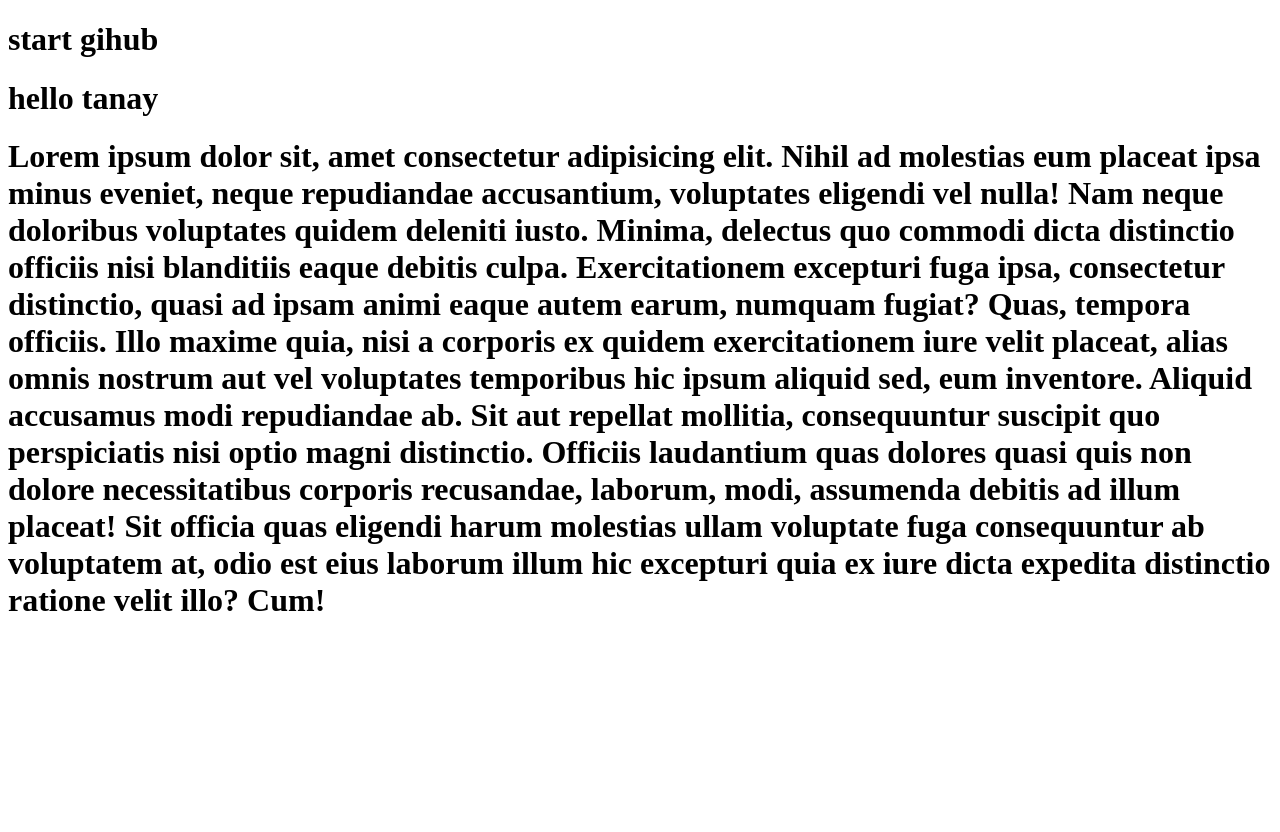
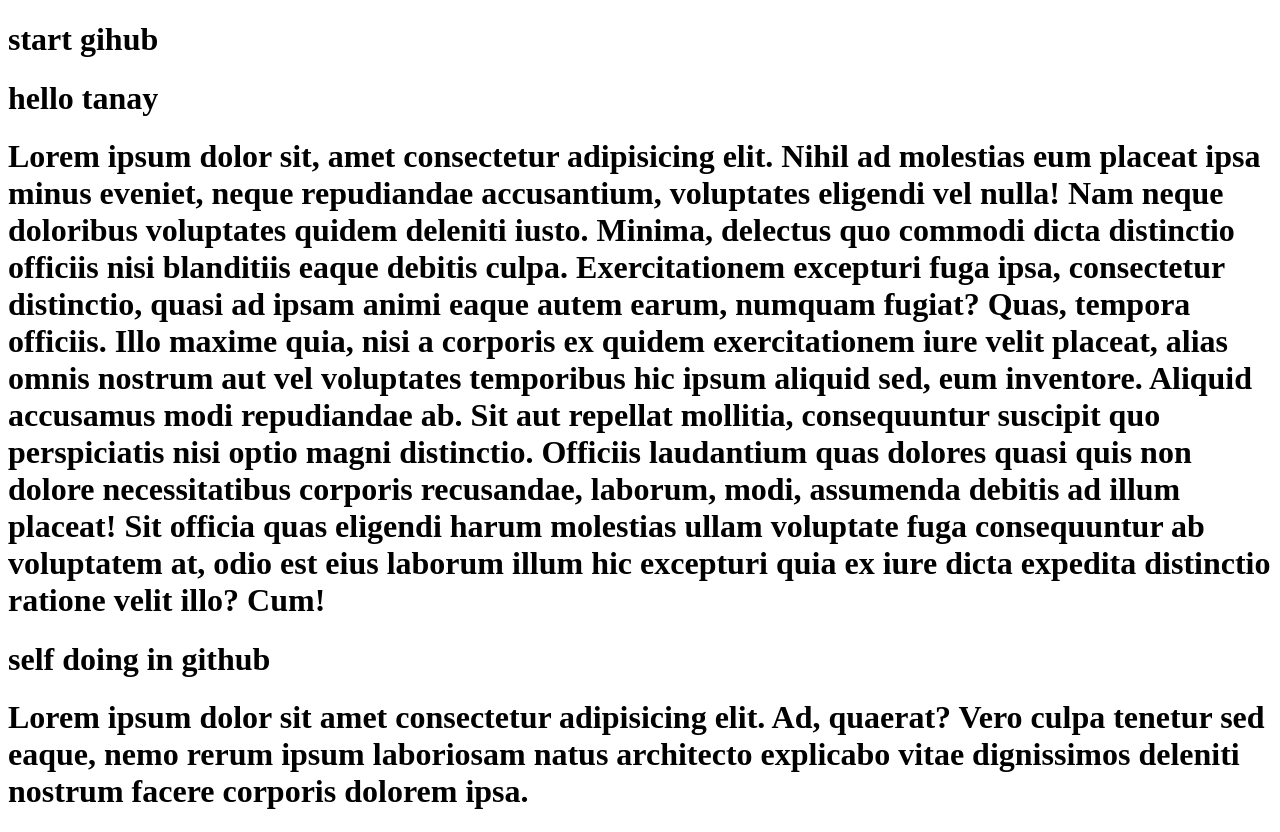
Before and after one commit to Tanay-software-engineer/Git-MERN, a plain HTML site: page index.html in a window 1280 px wide. Before the commit the page ends 800 px from the top, so only its background shows below. Drawn offline with Linux system fonts and the light colour scheme.

Commit message:
4 commit

```diff
--- a/index.html
+++ b/index.html
@@ -15,5 +15,10 @@
         Sit aut repellat mollitia, consequuntur suscipit quo perspiciatis nisi optio magni distinctio. Officiis laudantium quas dolores quasi quis non dolore necessitatibus corporis recusandae, laborum, modi, assumenda debitis ad illum placeat!
         Sit officia quas eligendi harum molestias ullam voluptate fuga consequuntur ab voluptatem at, odio est eius laborum illum hic excepturi quia ex iure dicta expedita distinctio ratione velit illo? Cum!
     </h1>
+    <h1>
+        self doing in github
+    </h1>
+    <h1>Lorem ipsum dolor sit amet consectetur adipisicing elit. Ad, quaerat? Vero culpa tenetur sed eaque, nemo rerum ipsum laboriosam natus architecto explicabo vitae dignissimos deleniti nostrum facere corporis dolorem ipsa.</h1>
+
 </body>
 </html>
```
